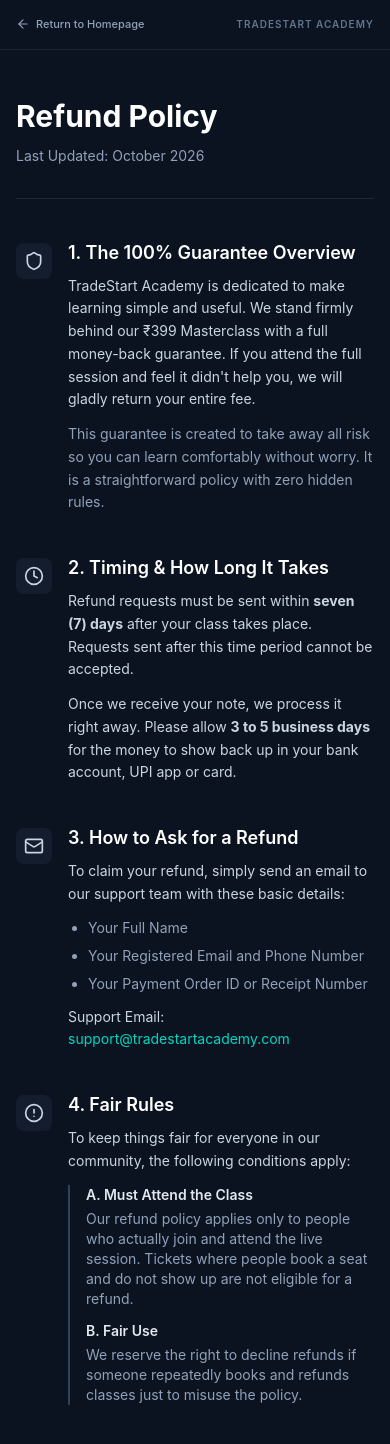
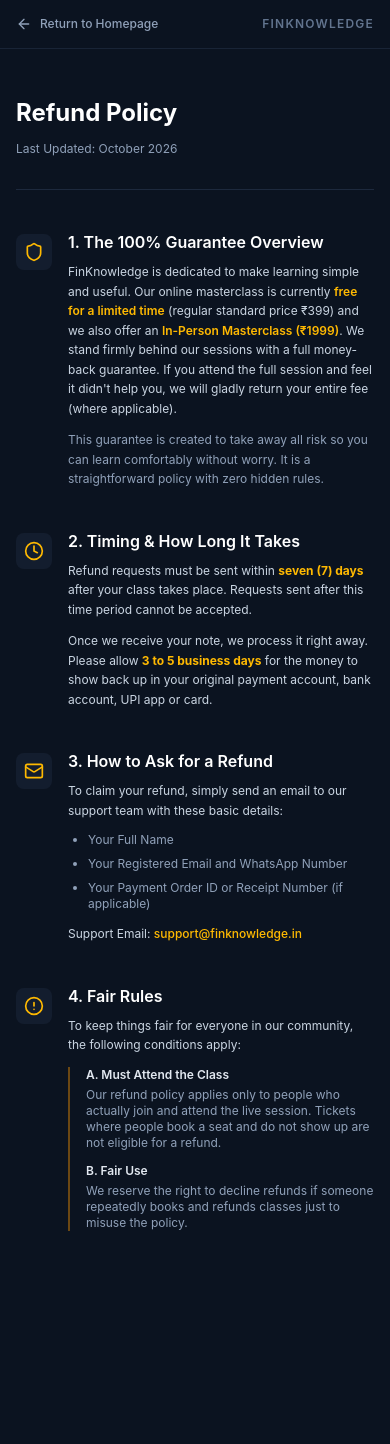
Before and after one commit to Kashifak47/finknowledge, a React (Vite) app: page /refund-policy in a window 390 px wide. Shown: the top 1444 px of the page. After the commit the page ends 1279 px from the top, so only its background shows below. Built offline with nearby package versions, Linux system fonts and the light colour scheme.

Commit message:
feat: update Refund Policy and Terms of Service pages with improved styling and content clarity

```diff
--- a/src/pages/RefundPolicy.jsx
+++ b/src/pages/RefundPolicy.jsx
@@ -12,36 +12,36 @@
     <div className="min-h-screen bg-[#0b1320] flex flex-col font-sans">
       <nav className="border-b border-slate-800/80 bg-[#0b1320] sticky top-0 z-40">
         <div className="max-w-4xl mx-auto px-4 py-4 flex flex-row items-center justify-between gap-2">
-          <Link to="/" className="inline-flex items-center gap-1.5 sm:gap-2 text-[11px] sm:text-sm font-medium text-slate-400 hover:text-white transition shrink-0">
-            <ArrowLeft className="w-3.5 h-3.5 sm:w-4 sm:h-4 shrink-0" />
+          <Link to="/" className="inline-flex items-center gap-2 text-xs md:text-sm font-medium text-slate-400 hover:text-white transition shrink-0">
+            <ArrowLeft className="w-4 h-4 shrink-0" />
             Return to Homepage
           </Link>
-          <div className="text-[10px] sm:text-xs font-semibold text-slate-500 uppercase tracking-widest text-right shrink-0">
-            TradeStart Academy
+          <div className="text-xs font-semibold text-slate-500 uppercase tracking-widest text-right shrink-0">
+            FinKnowledge
           </div>
         </div>
       </nav>
 
-      <main className="flex-grow py-12 px-4 animate-in fade-in duration-500">
+      <main className="flex-grow py-12 px-4 md:px-6 animate-in fade-in duration-500">
         <div className="max-w-3xl mx-auto">
 
           <div className="mb-10 border-b border-slate-800 pb-8">
-            <h1 className="text-3xl font-bold text-white mb-3">Refund Policy</h1>
-            <p className="text-sm text-slate-400">Last Updated: October 2026</p>
+            <h1 className="text-2xl md:text-3xl font-bold text-white mb-3">Refund Policy</h1>
+            <p className="text-xs md:text-sm text-slate-400">Last Updated: October 2026</p>
           </div>
 
           <div className="space-y-10 text-slate-300">
 
             <section className="flex gap-4 items-start">
               <div className="p-2 bg-slate-800/50 rounded-lg shrink-0 mt-1">
-                <Shield className="w-5 h-5 text-slate-300" />
+                <Shield className="w-5 h-5 text-amber-400" />
               </div>
               <div>
-                <h2 className="text-lg font-semibold text-white mb-2">1. The 100% Guarantee Overview</h2>
-                <p className="text-sm leading-relaxed mb-3">
-                  TradeStart Academy is dedicated to make learning simple and useful. We stand firmly behind our ₹399 Masterclass with a full money-back guarantee. If you attend the full session and feel it didn't help you, we will gladly return your entire fee.
+                <h2 className="text-base md:text-lg font-semibold text-white mb-2">1. The 100% Guarantee Overview</h2>
+                <p className="text-xs md:text-sm leading-relaxed mb-3">
+                  FinKnowledge is dedicated to make learning simple and useful. Our online masterclass is currently <span className="text-amber-400 font-semibold">free for a limited time</span> (regular standard price ₹399) and we also offer an <span className="text-amber-400 font-semibold">In-Person Masterclass (₹1999)</span>. We stand firmly behind our sessions with a full money-back guarantee. If you attend the full session and feel it didn't help you, we will gladly return your entire fee (where applicable).
                 </p>
-                <p className="text-sm leading-relaxed text-slate-400">
+                <p className="text-xs md:text-sm leading-relaxed text-slate-400">
                   This guarantee is created to take away all risk so you can learn comfortably without worry. It is a straightforward policy with zero hidden rules.
                 </p>
               </div>
@@ -49,58 +49,58 @@
 
             <section className="flex gap-4 items-start">
               <div className="p-2 bg-slate-800/50 rounded-lg shrink-0 mt-1">
-                <Clock className="w-5 h-5 text-slate-300" />
+                <Clock className="w-5 h-5 text-amber-400" />
               </div>
               <div>
-                <h2 className="text-lg font-semibold text-white mb-2">2. Timing & How Long It Takes</h2>
-                <p className="text-sm leading-relaxed mb-3">
-                  Refund requests must be sent within <strong>seven (7) days</strong> after your class takes place. Requests sent after this time period cannot be accepted.
+                <h2 className="text-base md:text-lg font-semibold text-white mb-2">2. Timing & How Long It Takes</h2>
+                <p className="text-xs md:text-sm leading-relaxed mb-3">
+                  Refund requests must be sent within <strong className="text-amber-400">seven (7) days</strong> after your class takes place. Requests sent after this time period cannot be accepted.
                 </p>
-                <p className="text-sm leading-relaxed">
-                  Once we receive your note, we process it right away. Please allow <strong>3 to 5 business days</strong> for the money to show back up in your bank account, UPI app or card.
+                <p className="text-xs md:text-sm leading-relaxed">
+                  Once we receive your note, we process it right away. Please allow <strong className="text-amber-400">3 to 5 business days</strong> for the money to show back up in your original payment account, bank account, UPI app or card.
                 </p>
               </div>
             </section>
 
             <section className="flex gap-4 items-start">
               <div className="p-2 bg-slate-800/50 rounded-lg shrink-0 mt-1">
-                <Mail className="w-5 h-5 text-slate-300" />
+                <Mail className="w-5 h-5 text-amber-400" />
               </div>
               <div>
-                <h2 className="text-lg font-semibold text-white mb-2">3. How to Ask for a Refund</h2>
-                <p className="text-sm leading-relaxed mb-3">
+                <h2 className="text-base md:text-lg font-semibold text-white mb-2">3. How to Ask for a Refund</h2>
+                <p className="text-xs md:text-sm leading-relaxed mb-3">
                   To claim your refund, simply send an email to our support team with these basic details:
                 </p>
-                <ul className="list-disc pl-5 text-sm space-y-2 text-slate-400 mb-3">
+                <ul className="list-disc pl-5 text-xs md:text-sm space-y-2 text-slate-400 mb-3">
                   <li>Your Full Name</li>
-                  <li>Your Registered Email and Phone Number</li>
-                  <li>Your Payment Order ID or Receipt Number</li>
+                  <li>Your Registered Email and WhatsApp Number</li>
+                  <li>Your Payment Order ID or Receipt Number (if applicable)</li>
                 </ul>
-                <p className="text-sm leading-relaxed">
-                  Support Email: <a href="mailto:support@tradestartacademy.com" className="text-teal-400 hover:underline">support@tradestartacademy.com</a>
+                <p className="text-xs md:text-sm leading-relaxed">
+                  Support Email: <a href="mailto:support@finknowledge.in" className="text-amber-400 hover:underline font-medium">support@finknowledge.in</a>
                 </p>
               </div>
             </section>
 
             <section className="flex gap-4 items-start">
               <div className="p-2 bg-slate-800/50 rounded-lg shrink-0 mt-1">
-                <AlertCircle className="w-5 h-5 text-slate-300" />
+                <AlertCircle className="w-5 h-5 text-amber-400" />
               </div>
               <div>
-                <h2 className="text-lg font-semibold text-white mb-2">4. Fair Rules</h2>
-                <p className="text-sm leading-relaxed mb-3">
+                <h2 className="text-base md:text-lg font-semibold text-white mb-2">4. Fair Rules</h2>
+                <p className="text-xs md:text-sm leading-relaxed mb-3">
                   To keep things fair for everyone in our community, the following conditions apply:
                 </p>
-                <div className="border-l-2 border-slate-700 pl-4 space-y-3">
+                <div className="border-l-2 border-amber-500/40 pl-4 space-y-3">
                   <div>
-                    <h4 className="text-sm font-semibold text-slate-200">A. Must Attend the Class</h4>
-                    <p className="text-sm text-slate-400 mt-1">
+                    <h4 className="text-xs md:text-sm font-semibold text-slate-200">A. Must Attend the Class</h4>
+                    <p className="text-xs md:text-sm text-slate-400 mt-1">
                       Our refund policy applies only to people who actually join and attend the live session. Tickets where people book a seat and do not show up are not eligible for a refund.
                     </p>
                   </div>
                   <div>
-                    <h4 className="text-sm font-semibold text-slate-200">B. Fair Use</h4>
-                    <p className="text-sm text-slate-400 mt-1">
+                    <h4 className="text-xs md:text-sm font-semibold text-slate-200">B. Fair Use</h4>
+                    <p className="text-xs md:text-sm text-slate-400 mt-1">
                       We reserve the right to decline refunds if someone repeatedly books and refunds classes just to misuse the policy.
                     </p>
                   </div>
--- a/src/pages/Terms.jsx
+++ b/src/pages/Terms.jsx
@@ -12,36 +12,36 @@
     <div className="min-h-screen bg-[#0b1320] flex flex-col font-sans">
       <nav className="border-b border-slate-800/80 bg-[#0b1320] sticky top-0 z-40">
         <div className="max-w-4xl mx-auto px-4 py-4 flex flex-row items-center justify-between gap-2">
-          <Link to="/" className="inline-flex items-center gap-1.5 sm:gap-2 text-[11px] sm:text-sm font-medium text-slate-400 hover:text-white transition shrink-0">
-            <ArrowLeft className="w-3.5 h-3.5 sm:w-4 sm:h-4 shrink-0" />
+          <Link to="/" className="inline-flex items-center gap-2 text-xs md:text-sm font-medium text-slate-400 hover:text-white transition shrink-0">
+            <ArrowLeft className="w-4 h-4 shrink-0" />
             Return to Homepage
           </Link>
-          <div className="text-[10px] sm:text-xs font-semibold text-slate-500 uppercase tracking-widest text-right shrink-0">
-            TradeStart Academy
+          <div className="text-xs font-semibold text-slate-500 uppercase tracking-widest text-right shrink-0">
+            FinKnowledge
           </div>
         </div>
       </nav>
 
-      <main className="flex-grow py-12 px-4 animate-in fade-in duration-500">
+      <main className="flex-grow py-12 px-4 md:px-6 animate-in fade-in duration-500">
         <div className="max-w-3xl mx-auto">
 
           <div className="mb-10 border-b border-slate-800 pb-8">
-            <h1 className="text-3xl font-bold text-white mb-3">Terms of Service</h1>
-            <p className="text-sm text-slate-400">Last Updated: October 2026</p>
+            <h1 className="text-2xl md:text-3xl font-bold text-white mb-3">Terms of Service</h1>
+            <p className="text-xs md:text-sm text-slate-400">Last Updated: October 2026</p>
           </div>
 
           <div className="space-y-10 text-slate-300">
 
             <section className="flex gap-4 items-start">
               <div className="p-2 bg-slate-800/50 rounded-lg shrink-0 mt-1">
-                <BookOpen className="w-5 h-5 text-slate-300" />
+                <BookOpen className="w-5 h-5 text-amber-400" />
               </div>
               <div>
-                <h2 className="text-lg font-semibold text-white mb-2">1. Welcome to Our Guidelines</h2>
-                <p className="text-sm leading-relaxed mb-3">
-                  By visiting TradeStart Academy and joining our live educational sessions, you agree to follow these simple, clear rules designed to keep our community safe and supportive.
+                <h2 className="text-base md:text-lg font-semibold text-white mb-2">1. Welcome to Our Guidelines</h2>
+                <p className="text-xs md:text-sm leading-relaxed mb-3">
+                  By visiting FinKnowledge and joining our live educational sessions, you agree to follow these simple, clear rules designed to keep our community safe and supportive.
                 </p>
-                <p className="text-sm leading-relaxed text-slate-400">
+                <p className="text-xs md:text-sm leading-relaxed text-slate-400">
                   These guidelines apply to all visitors, students and participants who register for our masterclass.
                 </p>
               </div>
@@ -49,34 +49,34 @@
 
             <section className="flex gap-4 items-start">
               <div className="p-2 bg-slate-800/50 rounded-lg shrink-0 mt-1">
-                <CreditCard className="w-5 h-5 text-slate-300" />
+                <CreditCard className="w-5 h-5 text-amber-400" />
               </div>
               <div>
-                <h2 className="text-lg font-semibold text-white mb-2">2. Masterclass & Registration Fee</h2>
-                <p className="text-sm leading-relaxed mb-3">
-                  We offer an interactive 3-hour live stock market masterclass tailored for beginners, priced at <strong>₹399</strong>.
+                <h2 className="text-base md:text-lg font-semibold text-white mb-2">2. Masterclass & Registration Options</h2>
+                <p className="text-xs md:text-sm leading-relaxed mb-3">
+                  We offer an online masterclass that is currently <span className="text-amber-400 font-semibold">free for a limited time</span> (standard valuation ₹399), as well as an <span className="text-amber-400 font-semibold">In-Person Masterclass</span> priced at <strong className="text-amber-400">₹1999</strong>.
                 </p>
-                <p className="text-sm leading-relaxed">
-                  Access links and joining instructions are sent to your registered email and WhatsApp immediately upon successful payment confirmation.
+                <p className="text-xs md:text-sm leading-relaxed">
+                  Access links, joining instructions or seat confirmations are sent to your registered email and WhatsApp immediately upon successful registration or payment confirmation.
                 </p>
               </div>
             </section>
 
             <section className="flex gap-4 items-start">
               <div className="p-2 bg-slate-800/50 rounded-lg shrink-0 mt-1">
-                <ShieldAlert className="w-5 h-5 text-slate-300" />
+                <ShieldAlert className="w-5 h-5 text-amber-400" />
               </div>
               <div>
-                <h2 className="text-lg font-semibold text-white mb-2">3. Important Learning Disclaimer</h2>
-                <p className="text-sm leading-relaxed mb-3">
-                  TradeStart Academy is strictly an educational learning platform. We teach stock market basics, terminology and market structure in zero-jargon language.
+                <h2 className="text-base md:text-lg font-semibold text-white mb-2">3. Important Learning Disclaimer</h2>
+                <p className="text-xs md:text-sm leading-relaxed mb-3">
+                  FinKnowledge is strictly an educational learning platform. We teach stock market basics, key terms and how the market works in simple language, without complicated words.
                 </p>
-                <div className="border-l-2 border-slate-700 pl-4 space-y-2">
-                  <p className="text-sm text-slate-400">
-                    <strong>Not Financial Advice:</strong> We are not SEBI-registered financial advisors. We do not provide specific stock buy/sell tips or personal portfolio management.
+                <div className="border-l-2 border-amber-500/40 pl-4 space-y-2">
+                  <p className="text-xs md:text-sm text-slate-400">
+                    <strong className="text-slate-200">Not Financial Advice:</strong> We are not SEBI-registered financial advisors. We do not provide specific stock buy/sell tips or personal portfolio management.
                   </p>
-                  <p className="text-sm text-slate-400">
-                    <strong>Your Responsibility:</strong> All market trading involves risk and students remain fully responsible for their own financial choices.
+                  <p className="text-xs md:text-sm text-slate-400">
+                    <strong className="text-slate-200">Your Responsibility:</strong> All market trading involves risk and students remain fully responsible for their own financial choices.
                   </p>
                 </div>
               </div>
@@ -84,15 +84,15 @@
 
             <section className="flex gap-4 items-start">
               <div className="p-2 bg-slate-800/50 rounded-lg shrink-0 mt-1">
-                <FileText className="w-5 h-5 text-slate-300" />
+                <FileText className="w-5 h-5 text-amber-400" />
               </div>
               <div>
-                <h2 className="text-lg font-semibold text-white mb-2">4. Copyright & Content Use</h2>
-                <p className="text-sm leading-relaxed mb-3">
-                  All presentation slides, workbooks, video recordings and learning resources provided by TradeStart Academy are protected.
+                <h2 className="text-base md:text-lg font-semibold text-white mb-2">4. Copyright & Content Use</h2>
+                <p className="text-xs md:text-sm leading-relaxed mb-3">
+                  All presentation slides, workbooks, video recordings and learning resources provided by FinKnowledge are protected.
                 </p>
-                <p className="text-sm leading-relaxed text-slate-400">
-                  They are strictly for your personal learning and must not be copied, redistributed, recorded, or sold commercially.
+                <p className="text-xs md:text-sm leading-relaxed text-slate-400">
+                  They are strictly for your personal learning and must not be copied, redistributed, recorded or sold commercially.
                 </p>
               </div>
             </section>
```
